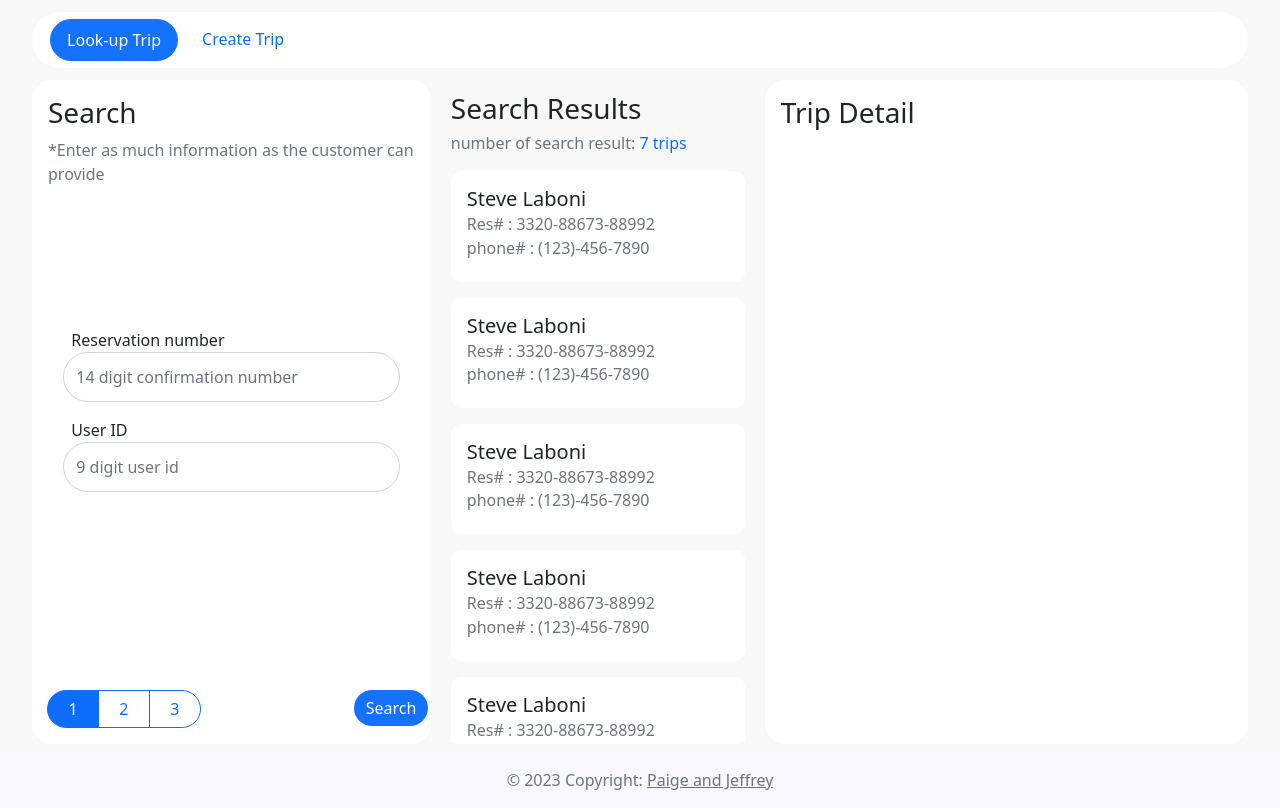
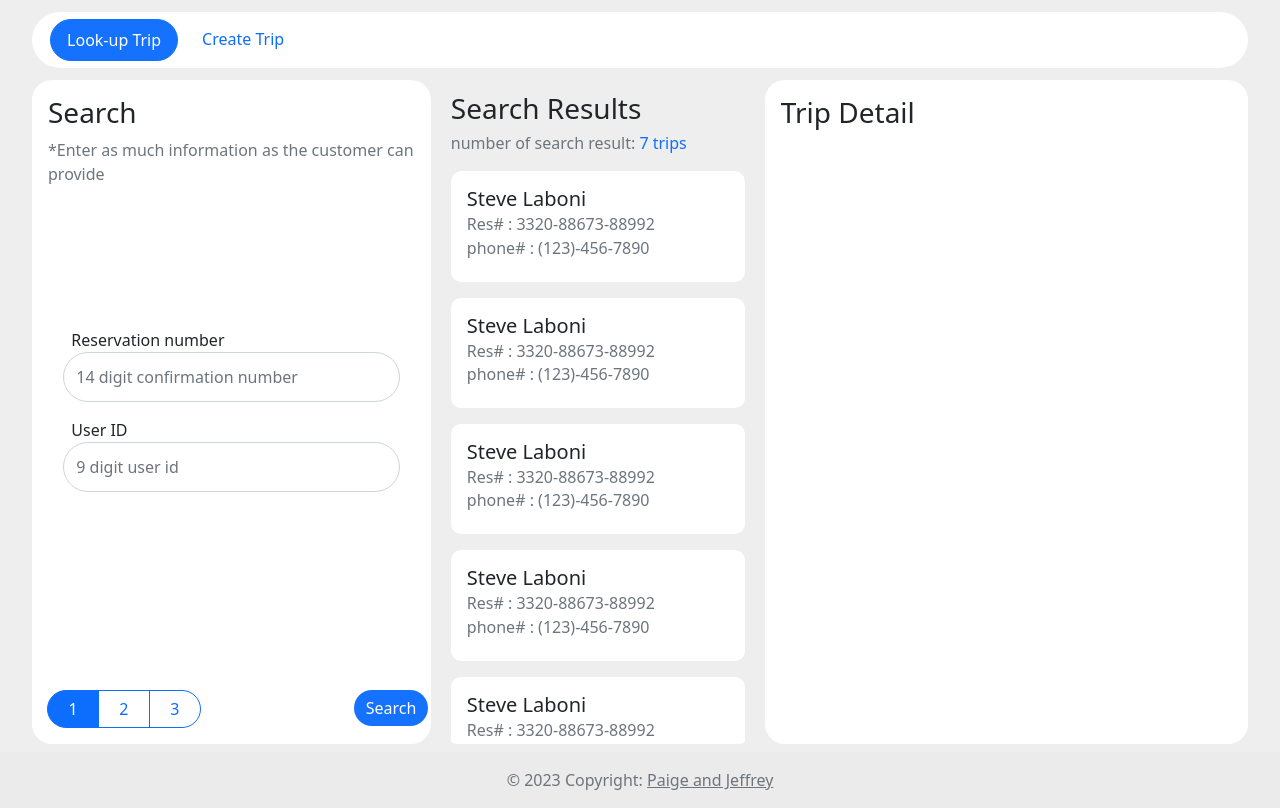
Before and after one commit to abesiemsen/layout2023_control-panel_group-4, a plain HTML site: page control-panel/final/index.html in a window 1280 px wide. Drawn offline with nearby package versions, Linux system fonts and the light colour scheme.

Commit message:
bg color update

```diff
--- a/control-panel/final/index.html
+++ b/control-panel/final/index.html
@@ -23,7 +23,7 @@
 
 </head>
 
-<body class="min-vh-100 overflow-hidden" style="background-color: #f8f8f8;">
+<body class="min-vh-100 overflow-hidden" style="background-color: #efeeee;">
 
     <!-- ========== NAVBAR ========== -->
     <nav class="navbar navbar-expand-lg bg-body-tertiary d-flex justify-content-center align-items-center">
@@ -376,9 +376,9 @@
 
     </main>
     <footer class="bg-light text-center text-lg-start d-flex justify-content-center align-items-center"
-        style="height: 3vh; background: #f8f8fe;">
+        style="height: 3vh; background: #ebebeb;">
         <!-- Copyright -->
-        <div class="text-secondary text-center p-3 col-12" style="background: #f8f8fe;">
+        <div class="text-secondary text-center p-3 col-12" style="background: #ebebeb;">
             © 2023 Copyright:
             <a class="text-secondary" href="">Paige and Jeffrey</a>
         </div>
```
Also changed, not shown: control-panel/final/create.html (+1 -1 lines).
